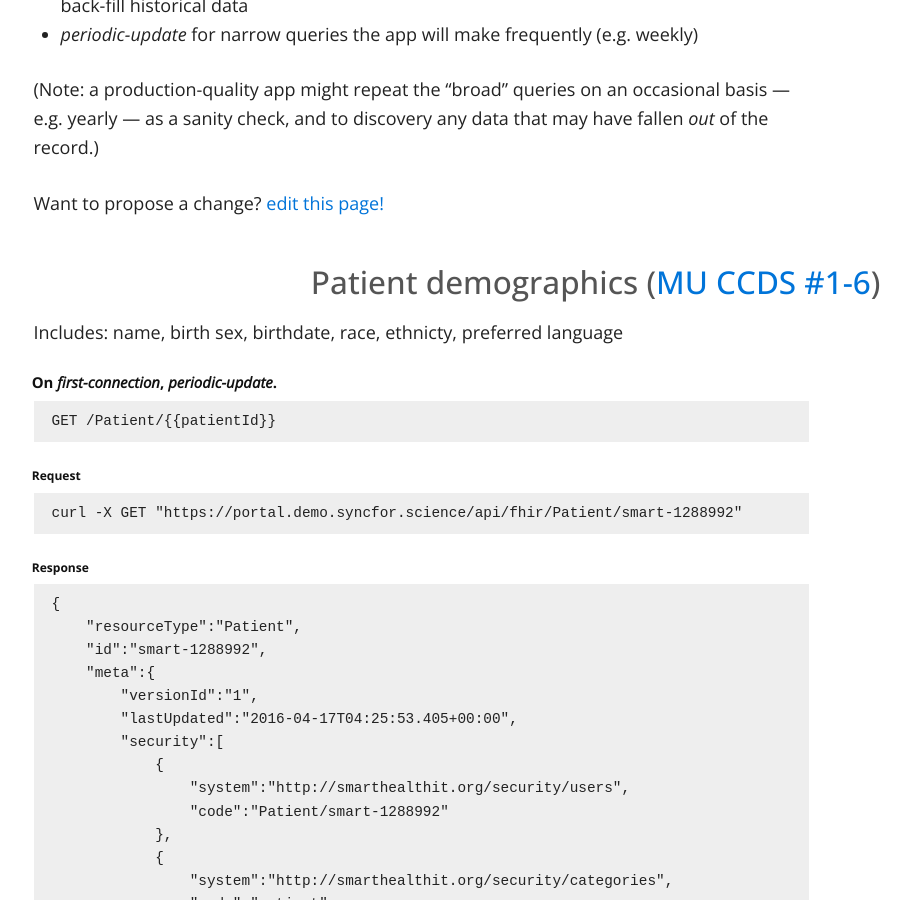
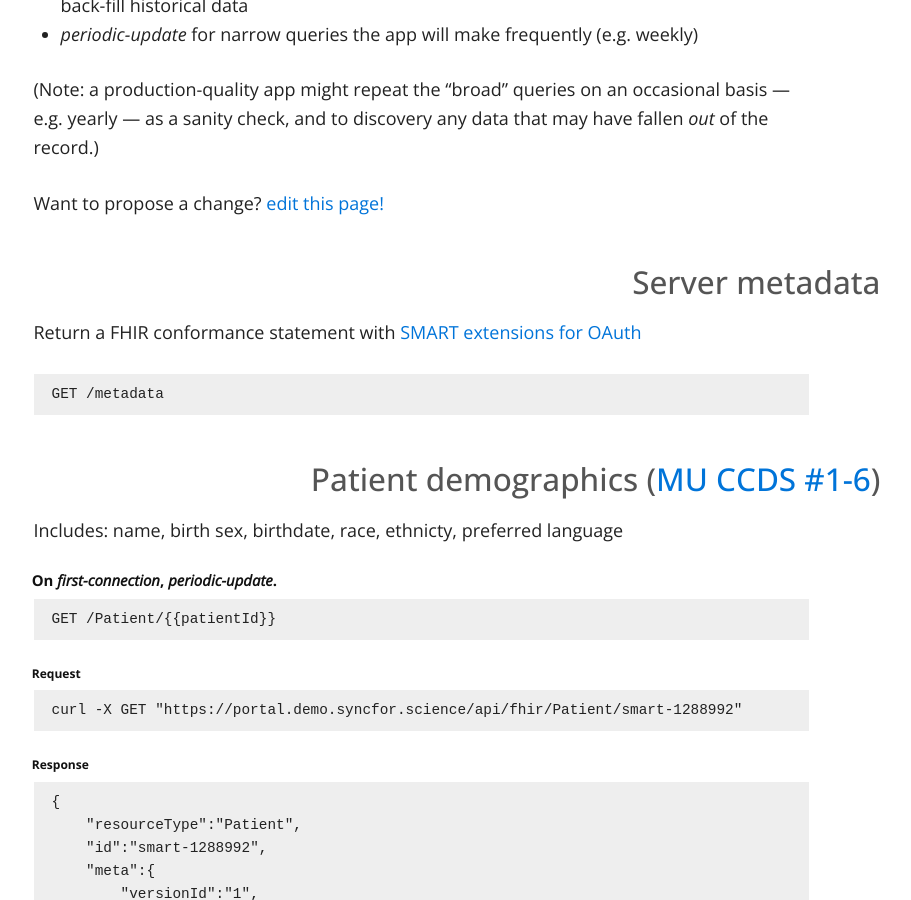
Before and after one commit to sync-for-science/sync-for-science.github.io, a Jekyll site: the page built from api-calls/index.md, in a window 1280 px wide and 900 px high, scrolled down 764 px. Shown: the whole window, without its empty margins (219-1130 px from the left). Built offline with Jekyll 4.4.1, drawn with Linux system fonts in a browser that asks for light colours; nearby versions of some CDN libraries.

Commit message:
Update index.md

```diff
--- a/api-calls/index.md
+++ b/api-calls/index.md
@@ -23,6 +23,12 @@ We'll also refer to two "request times":
 
 Want to propose a change?
 [edit this page!](https://github.com/sync-for-science/sync-for-science.github.io/edit/master/api-calls/index.md)
+
+## Server metadata
+
+Return a FHIR conformance statement with [SMART extensions for OAuth](http://docs.smarthealthit.org/authorization/conformance-statement/)
+
+    GET /metadata
 
 ## Patient demographics ([MU CCDS #1-6](https://www.healthit.gov/sites/default/files/2015Ed_CCG_CCDS.pdf))
 Includes: name, birth sex, birthdate, race, ethnicty, preferred language
```
